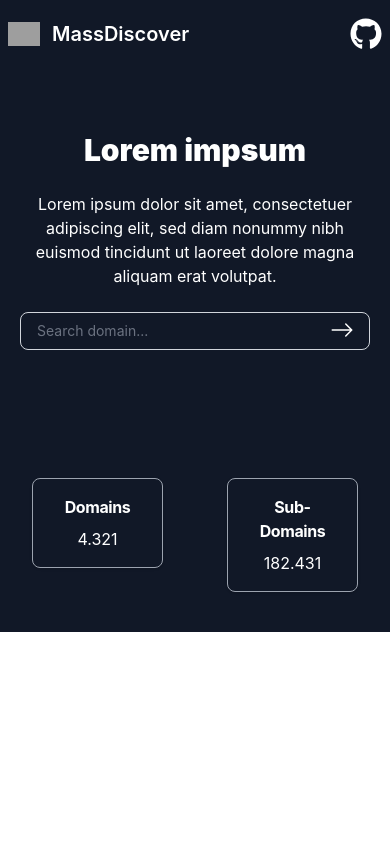
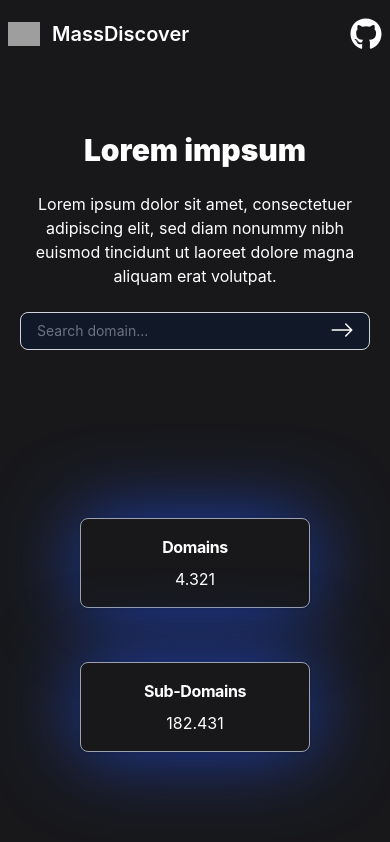
Before and after one commit to TheRedCandyy/MassDiscoverWebsite, a React (Create React App) app in the folder client/: page / in a window 390 px wide. Shown: the top 842 px of the page. Built offline with nearby package versions, Linux system fonts and the light colour scheme; no server answers; grey boxes are pictures that could not be loaded; the HTML template or start-up script is replaced by a standard one.

Commit message:
MD-014:ADD: Implemented drop-shadow and mobile

```diff
--- a/client/src/App.js
+++ b/client/src/App.js
@@ -15,7 +15,7 @@ function App() {
   //End of example
 
   return (
-    <div className="bg-gray-900 text-white min-h-full">
+    <div className="bg-zinc-900 text-white min-h-full">
       <Navbar></Navbar>
       <LandingText></LandingText>
       <MetricsBoxes></MetricsBoxes>
--- a/client/src/components/MetricsBoxes.js
+++ b/client/src/components/MetricsBoxes.js
@@ -3,15 +3,15 @@ import {BsArrowRight} from "react-icons/bs"
 
 function MetricsBoxes() {
     return (
-        <div className="flex justify-center sm:mt-32 mt-16 pt-6 pb-10">
-            <div className="mx-8 basis-40">
-                <p class="block max-w-sm px-6 py-4 bg-gray-900 border border-gray-400 rounded-lg shadow">
+        <div className="flex flex-col sm:flex-row  justify-center sm:mt-32 mt-32 sm:pt-6  pb-10">
+            <div className="sm:mx-8 mx-20 sm:basis-40 basis-36 blue-shadow-mobile sm:blue-shadow-desktop">
+                <p class="block max-w-sm px-6 py-4 bg-zinc-900 border border-gray-400 rounded-lg shadow">
                     <h5 class="mb-2 text-2l font-bold tracking-tight text-white text-center">Domains</h5>
                     <p class="font-normal text-white text-center">4.321</p>
                 </p>
             </div>
-            <div className="mx-8 basis-40">
-                <p class="block max-w-sm px-6 py-4 bg-gray-900 border border-gray-400 rounded-lg shadow">
+            <div className="sm:mx-8 mx-20 sm:basis-40 basis-36 blue-shadow-mobile sm:blue-shadow-desktop">
+                <p class="block max-w-sm px-6 py-4 bg-zinc-900 border border-gray-400 rounded-lg shadow">
                     <h5 class="mb-2 text-2l font-bold tracking-tight text-white text-center">Sub-Domains</h5>
                     <p class="font-normal text-white text-center">182.431</p>
                 </p>
--- a/client/src/index.css
+++ b/client/src/index.css
@@ -9,3 +9,12 @@ body {
   -webkit-font-smoothing: antialiased;
   -moz-osx-font-smoothing: grayscale;
 }
+
+@layer utilities {
+  .blue-shadow-mobile {
+    filter: drop-shadow(0rem 0rem 2.5rem #1e40af);
+  }
+  .blue-shadow-desktop {
+    filter: drop-shadow(0rem 0rem 4rem #1e40af);
+  }
+}
```
